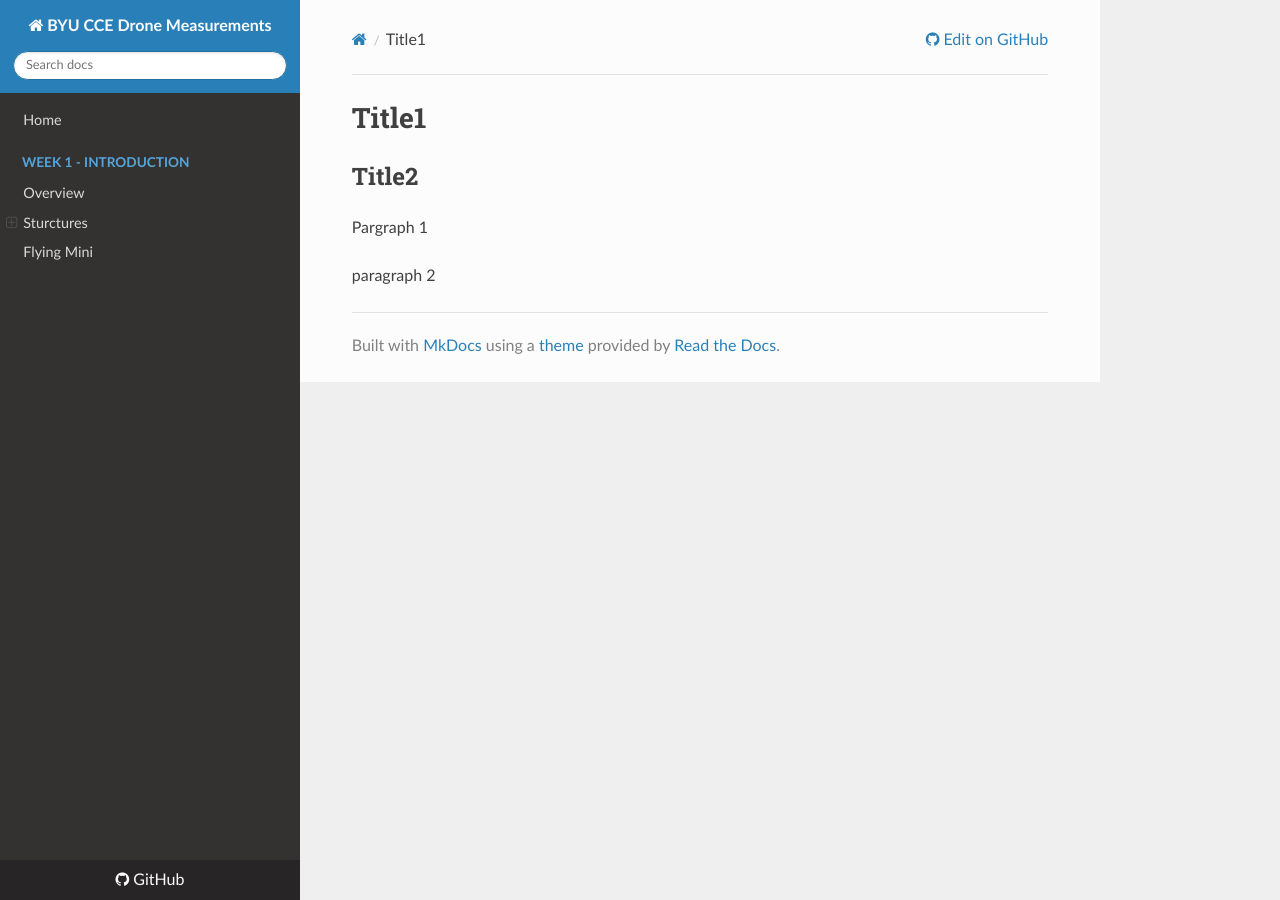
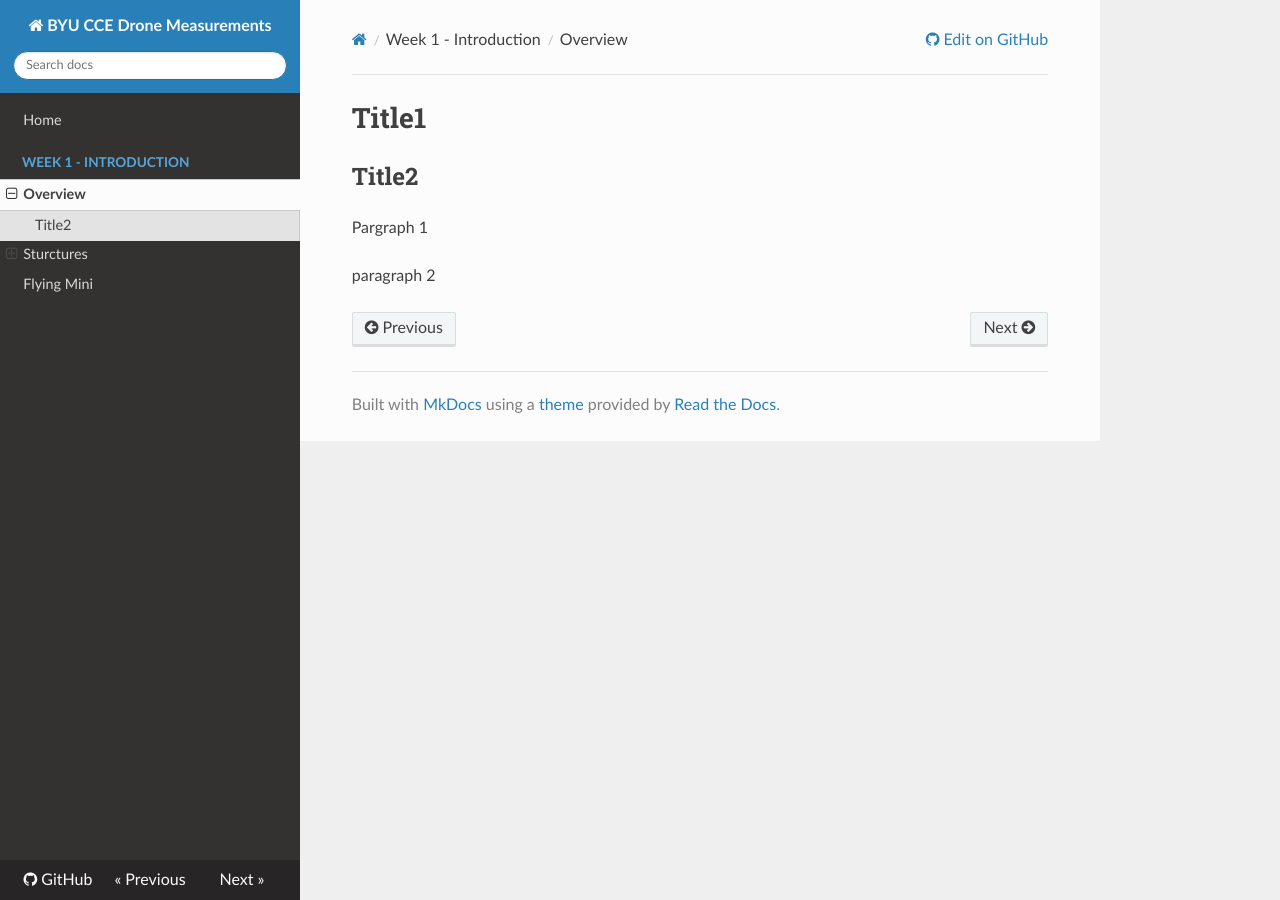
Before and after one commit to gus-p-williams/byu-cce-drone_measurements, an MkDocs documentation site: the page built from docs/week_01/class_overview.md, in a window 1280 px wide. Built offline with MkDocs 1.6.1, drawn with Linux system fonts in a browser that asks for light colours; nearby versions of some CDN libraries; some of the changed lines change nothing that is shown.

Commit message:
Added Week 1

```diff
--- a/mkdocs.yml
+++ b/mkdocs.yml
@@ -20,7 +20,7 @@ theme: readthedocs
 nav:
   - Home: index.md
   - Week 1 - Introduction:
-      - Overview: week1/class_overview.md
+      - Overview: week_01/class_overview.md
       - Sturctures:
-          - Structure of the Course: week1/class_struc.md
+          - Structure of the Course: week_01/class_struc.md
   - Flying Mini: week_02/How_to_Fly_DJI_Mini.md
```
